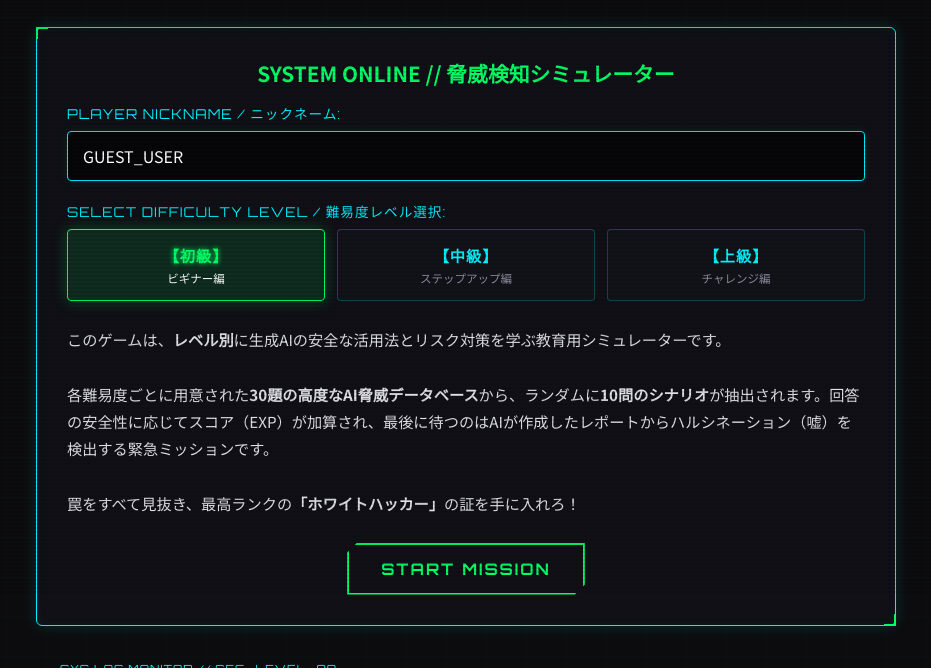
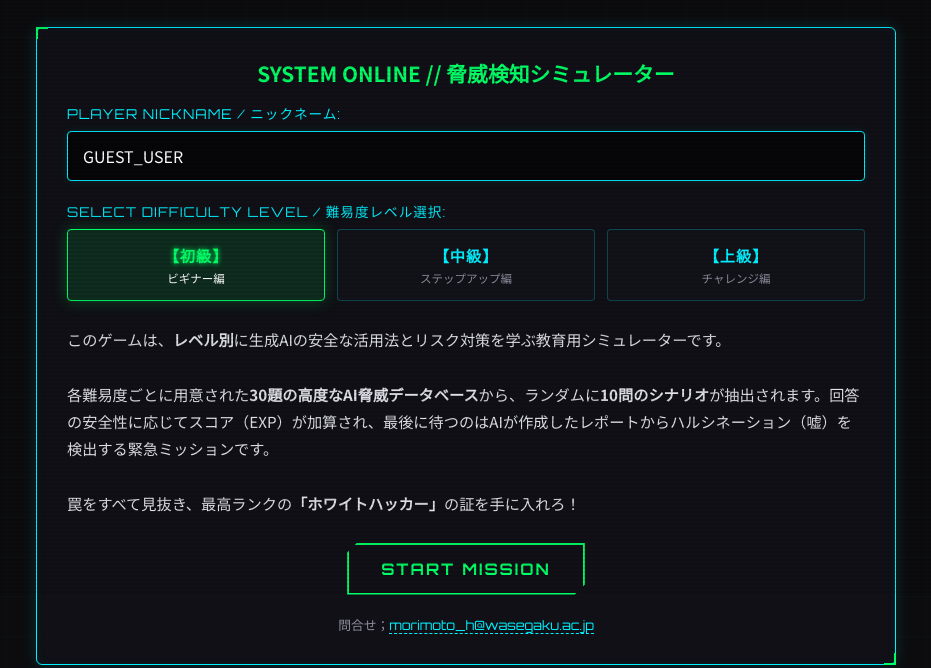
Before and after one commit to wgmrmt/ai-survival-game, a plain HTML site: page index.html in a window 1280 px wide. Shown: the part 207-875 px from the top of the page, without its empty margins (174-1105 px from the left). Drawn offline with Linux system fonts and the light colour scheme.

Commit message:
問合せ先を追加
Added contact information for inquiries.

```diff
--- a/index.html
+++ b/index.html
@@ -999,6 +999,10 @@
         </p>
 
         <button class="cyber-button" onclick="startGame()">START MISSION</button>
+
+        <div style="margin-top: 20px; font-size: 0.8rem; color: var(--text-muted); font-family: var(--font-tech);">
+          問合せ；<a href="mailto:morimoto_h@wasegaku.ac.jp" style="color: var(--neon-cyan); text-decoration: none; border-bottom: 1px dashed var(--neon-cyan);">morimoto_h@wasegaku.ac.jp</a>
+        </div>
 
         <!-- Challenge History Logs -->
         <div id="challenge-logs-container" class="hidden" style="margin-top: 30px; text-align: left; border-top: 1px solid rgba(255,255,255,0.15); padding-top: 20px;">
```
